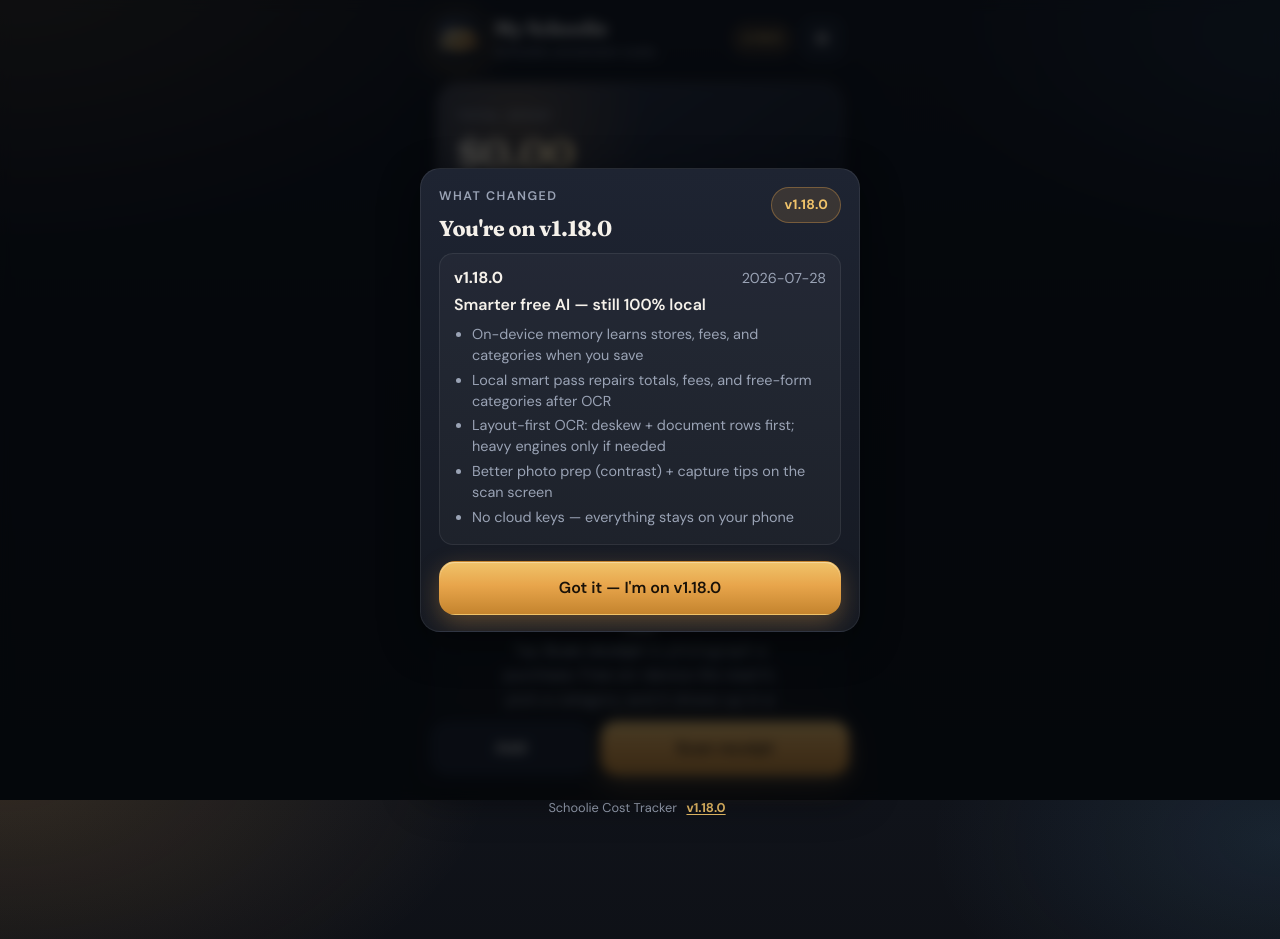
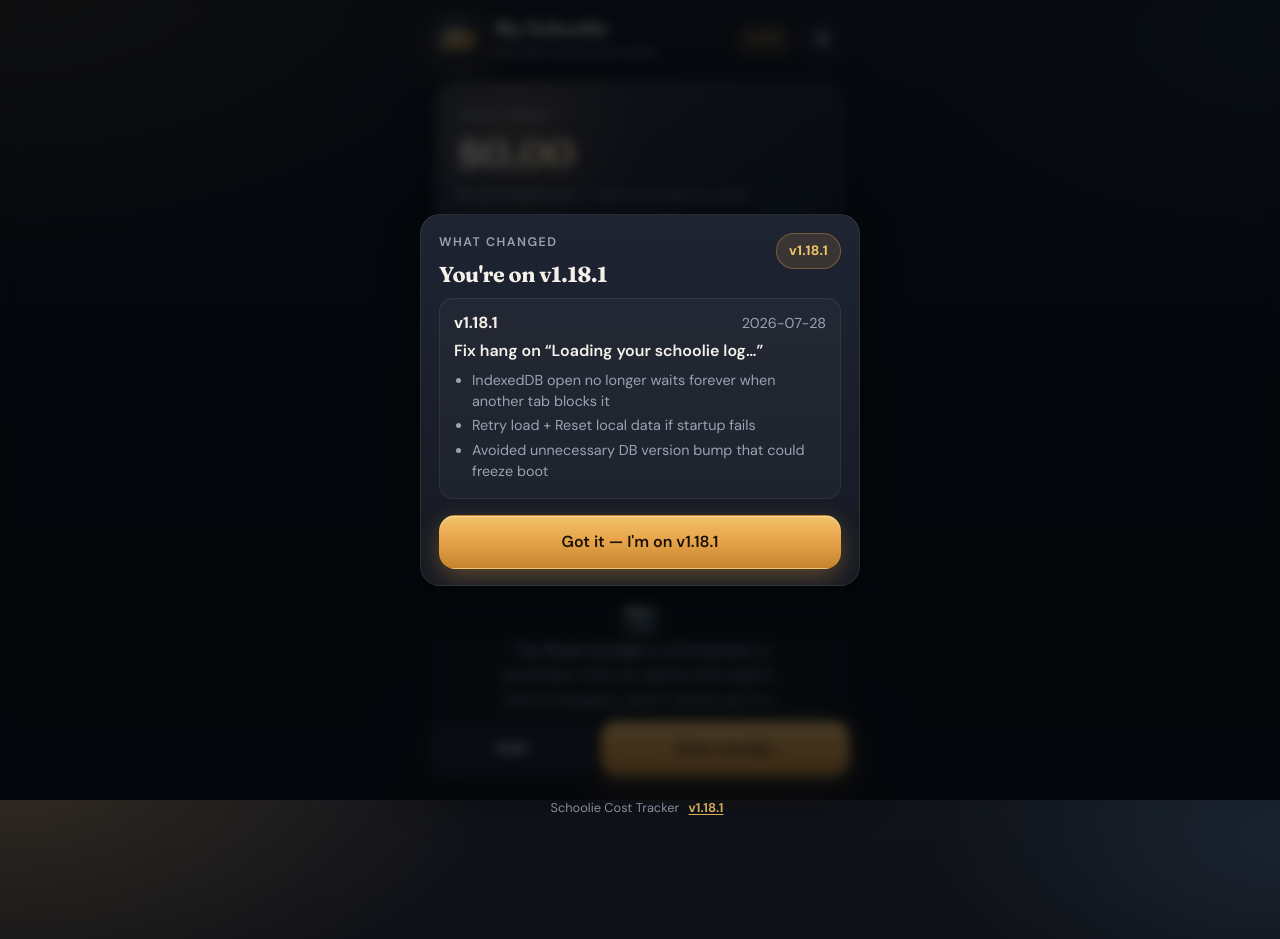
Before and after one commit to thelubemaster/Receipt-tracker, a React (Vite) app: page / in a window 1280 px wide. Built offline with nearby package versions, Linux system fonts and the light colour scheme.

Commit message:
fix: stop infinite hang on schoolie log load
IndexedDB open could block forever on version upgrade. Add open timeout,
resilient open, retry/reset UI, and avoid unnecessary schema bumps.

```diff
--- a/package.json
+++ b/package.json
@@ -1,7 +1,7 @@
 {
   "name": "schoolie-tracker",
   "private": true,
-  "version": "1.18.0",
+  "version": "1.18.1",
   "type": "module",
   "scripts": {
     "dev": "vite",
--- a/src/App.tsx
+++ b/src/App.tsx
@@ -39,6 +39,7 @@
   getReceiptMemory,
   saveReceiptMemory,
   clearReceiptMemory,
+  resetDatabase,
 } from './db'
 import { learnFromPurchase, memoryStats } from './receiptMemory'
 import { downloadCsv, downloadPdfSummary } from './exportData'
@@ -196,8 +197,11 @@
   }, [])
 
   useEffect(() => {
-    refresh()
-      .then((s) => {
+    let cancelled = false
+    const boot = async () => {
+      try {
+        const s = await refresh()
+        if (cancelled) return
         if (s.lastSeenVersion !== APP_VERSION) {
           const entries = getUpdatesSince(s.lastSeenVersion || null)
           if (entries.length) {
@@ -205,9 +209,22 @@
             setWhatsNew(entries)
           }
         }
-      })
-      .catch((e) => setError(e instanceof Error ? e.message : 'Failed to load data'))
-      .finally(() => setLoading(false))
+      } catch (e) {
+        if (!cancelled) {
+          setError(
+            e instanceof Error
+              ? e.message
+              : 'Failed to load data. Try refresh, or reset local data in the message below.',
+          )
+        }
+      } finally {
+        if (!cancelled) setLoading(false)
+      }
+    }
+    void boot()
+    return () => {
+      cancelled = true
+    }
   }, [refresh])
 
   useEffect(() => {
@@ -383,6 +400,9 @@
         <div className="empty">
           <div className="spinner" />
           Loading your schoolie log…
+          <p className="muted" style={{ marginTop: 12, fontSize: '0.85rem' }}>
+            If this never finishes, close other Schoolie tabs and hard-refresh.
+          </p>
         </div>
       </div>
     )
@@ -415,14 +435,65 @@
       )}
       {error && (
         <div className="banner banner-error" role="alert">
-          {error}
-          <button
-            type="button"
-            style={{ float: 'right', color: 'inherit', textDecoration: 'underline' }}
-            onClick={() => setError(null)}
-          >
-            dismiss
-          </button>
+          <div style={{ marginBottom: 10 }}>{error}</div>
+          <div className="row-actions" style={{ flexWrap: 'wrap', gap: 8 }}>
+            <button
+              type="button"
+              className="btn btn-secondary"
+              onClick={() => {
+                setError(null)
+                setLoading(true)
+                void refresh()
+                  .then((s) => {
+                    if (s.lastSeenVersion !== APP_VERSION) {
+                      const entries = getUpdatesSince(s.lastSeenVersion || null)
+                      if (entries.length) setWhatsNew(entries)
+                    }
+                  })
+                  .catch((e) =>
+                    setError(e instanceof Error ? e.message : 'Still failed to load'),
+                  )
+                  .finally(() => setLoading(false))
+              }}
+            >
+              Retry load
+            </button>
+            <button
+              type="button"
+              className="btn btn-danger"
+              onClick={() => {
+                if (
+                  !confirm(
+                    'Reset local Schoolie data on this device? Purchases and receipt photos stored here will be deleted. Nothing is in the cloud.',
+                  )
+                ) {
+                  return
+                }
+                setError(null)
+                setLoading(true)
+                void resetDatabase()
+                  .then(() => refresh())
+                  .then(() => setInfo('Local data reset — you can scan again.'))
+                  .catch((e) =>
+                    setError(
+                      e instanceof Error
+                        ? e.message
+                        : 'Reset failed — clear site data in the browser for this page.',
+                    ),
+                  )
+                  .finally(() => setLoading(false))
+              }}
+            >
+              Reset local data
+            </button>
+            <button
+              type="button"
+              style={{ color: 'inherit', textDecoration: 'underline', background: 'none', border: 0 }}
+              onClick={() => setError(null)}
+            >
+              dismiss
+            </button>
+          </div>
         </div>
       )}
       {info && (
--- a/src/db.ts
+++ b/src/db.ts
@@ -1,4 +1,5 @@
 import { openDB, type DBSchema, type IDBPDatabase } from 'idb'
+import { sanitizeDisabledAis } from './aiRoster'
 import type { LeaderboardMap } from './leaderboard'
 import {
   emptyReceiptMemory,
@@ -32,17 +33,21 @@
 }
 
 const DB_NAME = 'schoolie-tracker'
-const DB_VERSION = 3
+/**
+ * Schema version. Receipt memory uses the existing `meta` store (no new stores).
+ * We open at 2; if a device already has a higher version (partial v3 bump), open that.
+ */
+const DB_VERSION = 2
 const SETTINGS_KEY = 'app'
 const META_KEY = 'meta'
 const MEMORY_KEY = 'receipt-memory'
 
+/** Max time to wait for IndexedDB open (blocked upgrades used to hang forever). */
+const DB_OPEN_MS = 6000
+
 let dbPromise: Promise<IDBPDatabase<SchoolieDB>> | null = null
 
-function getDb() {
-  if (!dbPromise) {
-    dbPromise = openDB<SchoolieDB>(DB_NAME, DB_VERSION, {
-      upgrade(db, oldVersion) {
+function upgradeSchoolie(db: IDBPDatabase<SchoolieDB>, oldVersion: number) {
   if (oldVersion < 1) {
     const purchases = db.createObjectStore('purchases', { keyPath: 'id' })
     purchases.createIndex('by-date', 'date')
@@ -55,8 +60,62 @@
       db.createObjectStore('meta', { keyPath: 'id' })
     }
   }
-        // v3: receiptMemory lives on meta rows (no new store required)
+}
+
+function openSchoolieDb(version: number): Promise<IDBPDatabase<SchoolieDB>> {
+  return openDB<SchoolieDB>(DB_NAME, version, {
+    upgrade(db, oldVersion) {
+      upgradeSchoolie(db as IDBPDatabase<SchoolieDB>, oldVersion)
     },
+    blocked() {
+      console.warn(
+        '[schoolie] IndexedDB open blocked — close other Schoolie tabs and refresh.',
+      )
+    },
+    blocking() {
+      console.warn('[schoolie] IndexedDB connection is blocking; closing for upgrade.')
+    },
+    terminated() {
+      dbPromise = null
+    },
+  })
+}
+
+async function openSchoolieDbResilient(): Promise<IDBPDatabase<SchoolieDB>> {
+  try {
+    return await openSchoolieDb(DB_VERSION)
+  } catch (e) {
+    // Existing DB is a higher version (e.g. brief v3 experiment) — open without downgrade
+    const msg = e instanceof Error ? e.message : String(e)
+    if (/version|less than/i.test(msg)) {
+      return await openSchoolieDb(3)
+    }
+    throw e
+  }
+}
+
+function getDb(): Promise<IDBPDatabase<SchoolieDB>> {
+  if (!dbPromise) {
+    const open = openSchoolieDbResilient()
+    const timeout = new Promise<never>((_, reject) => {
+      const t =
+        typeof globalThis.setTimeout === 'function'
+          ? globalThis.setTimeout.bind(globalThis)
+          : (fn: () => void, ms: number) => {
+              /* node fallback */
+              return setTimeout(fn, ms)
+            }
+      t(() => {
+        reject(
+          new Error(
+            'Database is taking too long to open. Close other Schoolie tabs, then refresh. If it still hangs, use “Reset local data” or clear site data for this app.',
+          ),
+        )
+      }, DB_OPEN_MS)
+    })
+    dbPromise = Promise.race([open, timeout]).catch((err) => {
+      dbPromise = null
+      throw err
     })
   }
   return dbPromise
@@ -121,7 +180,6 @@
 export async function getSettings(): Promise<AppSettings> {
   const db = await getDb()
   const row = await db.get('settings', SETTINGS_KEY)
-  const { sanitizeDisabledAis } = await import('./aiRoster')
   const rawCustom = (row as { customCategories?: unknown } | undefined)?.customCategories
   const customCategories = Array.isArray(rawCustom)
     ? rawCustom
@@ -167,25 +225,32 @@
 }
 
 export async function getReceiptMemory(): Promise<ReceiptMemory> {
+  try {
     const db = await getDb()
     const row = await db.get('meta', MEMORY_KEY)
     if (row?.receiptMemory && row.receiptMemory.version === 1) {
       return row.receiptMemory
     }
-  // Also allow memory nested under main meta (older experiments)
     const main = await db.get('meta', META_KEY)
     if (main?.receiptMemory && main.receiptMemory.version === 1) {
       return main.receiptMemory
+    }
+  } catch {
+    /* memory is optional — never block the app */
   }
   return emptyReceiptMemory()
 }
 
 export async function saveReceiptMemory(memory: ReceiptMemory): Promise<void> {
+  try {
     const db = await getDb()
     await db.put('meta', {
       id: MEMORY_KEY,
       receiptMemory: { ...memory, updatedAt: new Date().toISOString() },
     })
+  } catch (e) {
+    console.warn('[schoolie] could not save receipt memory', e)
+  }
 }
 
 export async function clearReceiptMemory(): Promise<void> {
@@ -198,3 +263,19 @@
   await db.clear('images')
   await clearReceiptMemory()
 }
+
+/**
+ * If IndexedDB is stuck (blocked upgrade), delete the whole DB and start fresh.
+ * Call only with user consent — wipes local purchases/images.
+ */
+export async function resetDatabase(): Promise<void> {
+  dbPromise = null
+  await new Promise<void>((resolve, reject) => {
+    const req = indexedDB.deleteDatabase(DB_NAME)
+    req.onsuccess = () => resolve()
+    req.onerror = () => reject(req.error ?? new Error('deleteDatabase failed'))
+    req.onblocked = () => {
+      console.warn('[schoolie] deleteDatabase blocked — close other tabs')
+    }
+  })
+}
--- a/src/version.ts
+++ b/src/version.ts
@@ -5,7 +5,7 @@
  */
 
 /** Keep in sync with package.json version (single source users see in the UI). */
-export const APP_VERSION = '1.18.0'
+export const APP_VERSION = '1.18.1'
 
 export type ChangelogEntry = {
   version: string
@@ -16,6 +16,16 @@
 
 /** Newest first */
 export const CHANGELOG: ChangelogEntry[] = [
+  {
+    version: '1.18.1',
+    date: '2026-07-28',
+    title: 'Fix hang on “Loading your schoolie log…”',
+    changes: [
+      'IndexedDB open no longer waits forever when another tab blocks it',
+      'Retry load + Reset local data if startup fails',
+      'Avoided unnecessary DB version bump that could freeze boot',
+    ],
+  },
   {
     version: '1.18.0',
     date: '2026-07-28',
```
Lines whose indentation alone changed are shown as unchanged.
